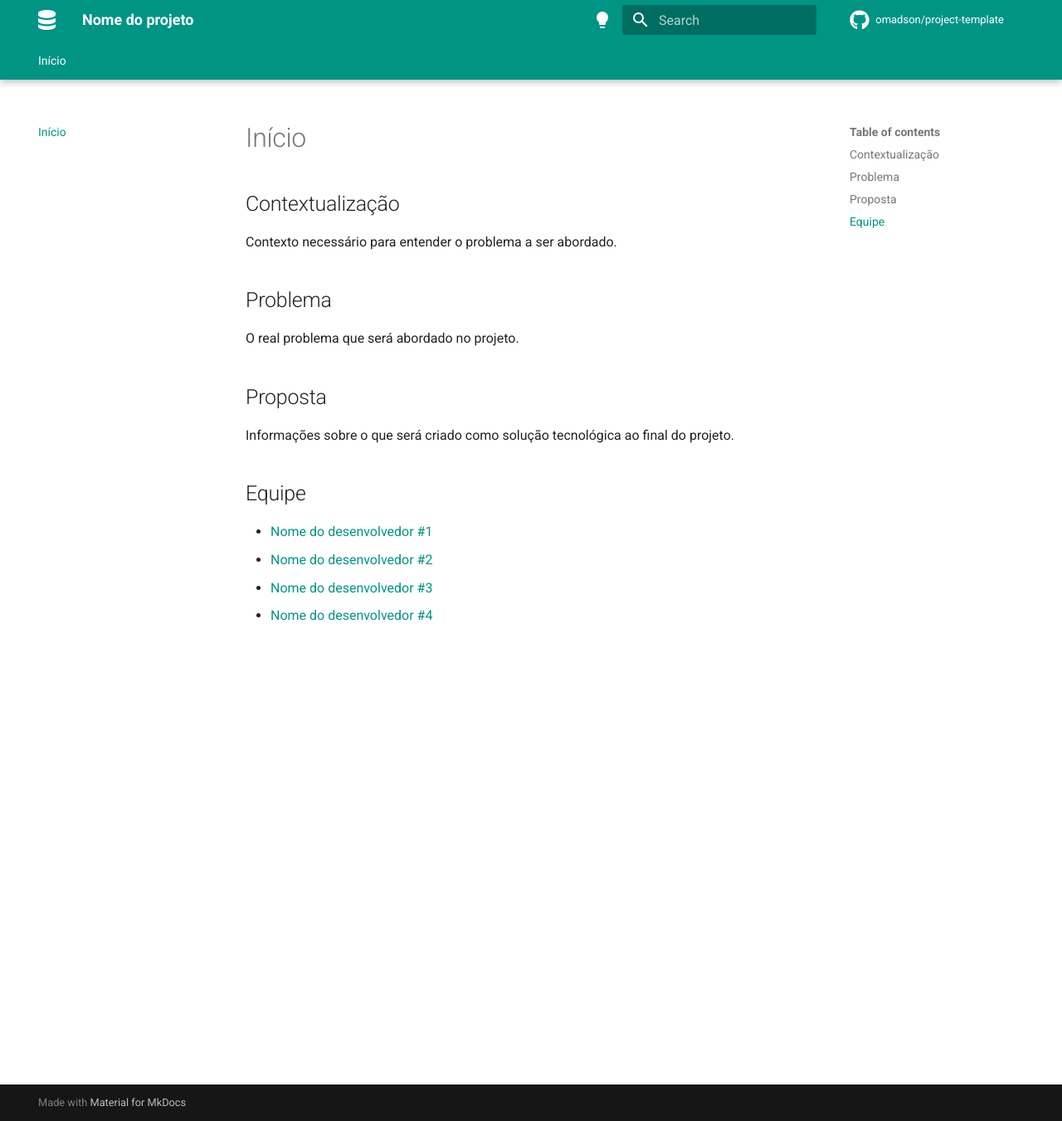
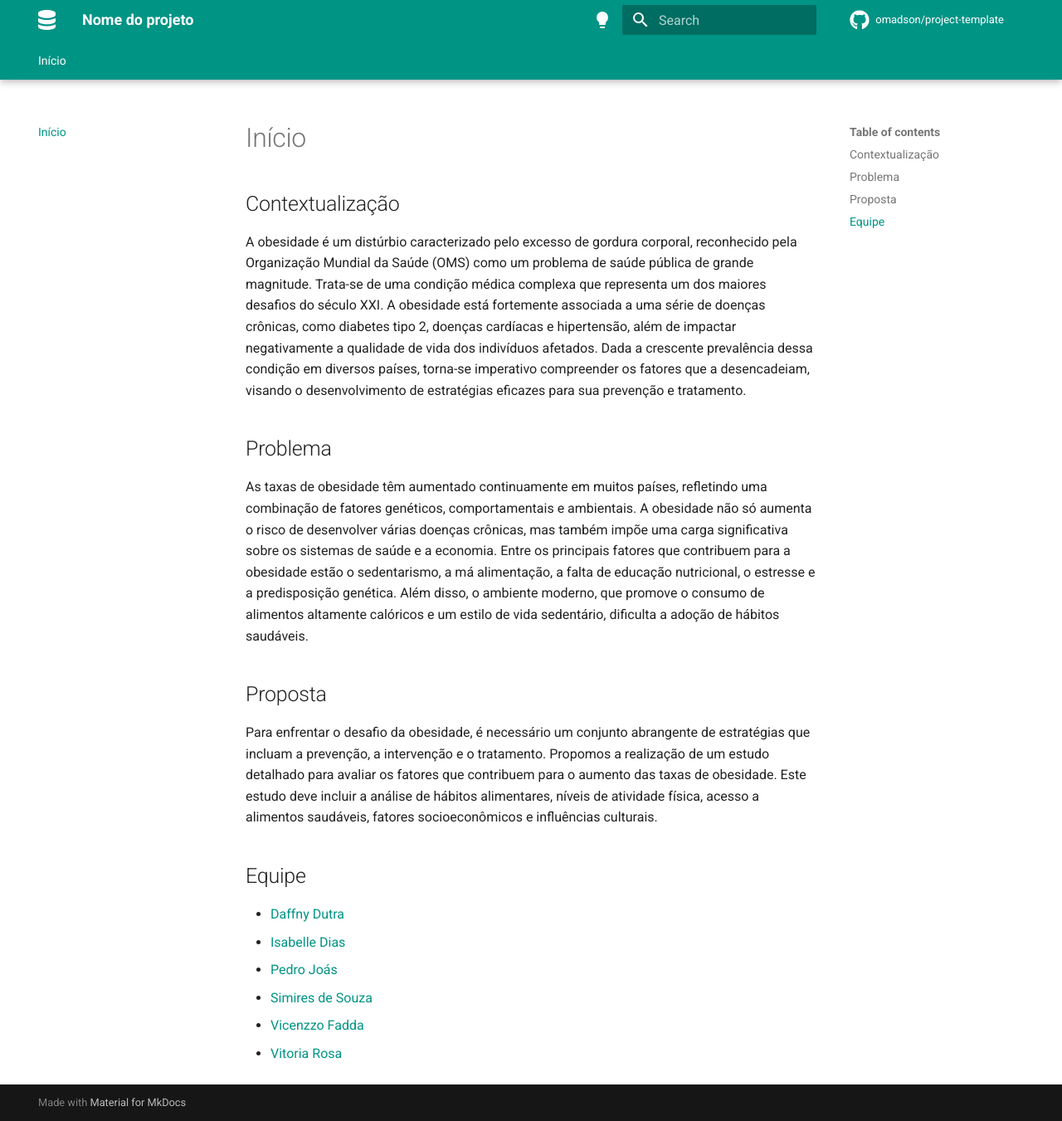
Before and after one commit to atlantico-academy/equipe4-2024.2, an MkDocs documentation site: the page built from docs/index.md, in a window 1280 px wide and 1351 px high. Shown: the whole window at 83% size. Built offline with MkDocs 1.6.1 and Material for MkDocs 9.7.7, drawn with Linux system fonts in a browser that asks for light colours; comment, search, counter and statistics services are not loaded.

Commit message:
Update index.md
Atualiza a documentação.

```diff
--- a/docs/index.md
+++ b/docs/index.md
@@ -4,19 +4,21 @@
 
 ## Contextualização
 
-Contexto necessário para entender o problema a ser abordado.
+A obesidade é um distúrbio caracterizado pelo excesso de gordura corporal, reconhecido pela Organização Mundial da Saúde (OMS) como um problema de saúde pública de grande magnitude. Trata-se de uma condição médica complexa que representa um dos maiores desafios do século XXI. A obesidade está fortemente associada a uma série de doenças crônicas, como diabetes tipo 2, doenças cardíacas e hipertensão, além de impactar negativamente a qualidade de vida dos indivíduos afetados. Dada a crescente prevalência dessa condição em diversos países, torna-se imperativo compreender os fatores que a desencadeiam, visando o desenvolvimento de estratégias eficazes para sua prevenção e tratamento.
 
 ## Problema
 
-O real problema que será abordado no projeto.
+As taxas de obesidade têm aumentado continuamente em muitos países, refletindo uma combinação de fatores genéticos, comportamentais e ambientais. A obesidade não só aumenta o risco de desenvolver várias doenças crônicas, mas também impõe uma carga significativa sobre os sistemas de saúde e a economia. Entre os principais fatores que contribuem para a obesidade estão o sedentarismo, a má alimentação, a falta de educação nutricional, o estresse e a predisposição genética. Além disso, o ambiente moderno, que promove o consumo de alimentos altamente calóricos e um estilo de vida sedentário, dificulta a adoção de hábitos saudáveis.
 
 ## Proposta
 
-Informações sobre o que será criado como solução tecnológica ao final do projeto.
+Para enfrentar o desafio da obesidade, é necessário um conjunto abrangente de estratégias que incluam a prevenção, a intervenção e o tratamento. Propomos a realização de um estudo detalhado para avaliar os fatores que contribuem para o aumento das taxas de obesidade. Este estudo deve incluir a análise de hábitos alimentares, níveis de atividade física, acesso a alimentos saudáveis, fatores socioeconômicos e influências culturais.
 
 ## Equipe
 
- - [Nome do desenvolvedor #1](url-do-github-do-desenvolvedor-#1)
- - [Nome do desenvolvedor #2](url-do-github-do-desenvolvedor-#2)
- - [Nome do desenvolvedor #3](url-do-github-do-desenvolvedor-#3)
- - [Nome do desenvolvedor #4](url-do-github-do-desenvolvedor-#4)
+ - [Daffny Dutra](https://github.com/dutradaphne)
+ - [Isabelle Dias](https://github.com/IsabelleDays)
+ - [Pedro Joás](https://github.com/PedroJoas)
+ - [Simires de Souza](https://github.com/simires)
+ - [Vicenzzo Fadda](https://github.com/vincenzofadda)
+ - [Vitoria Rosa](https://github.com/mevivi)
```
